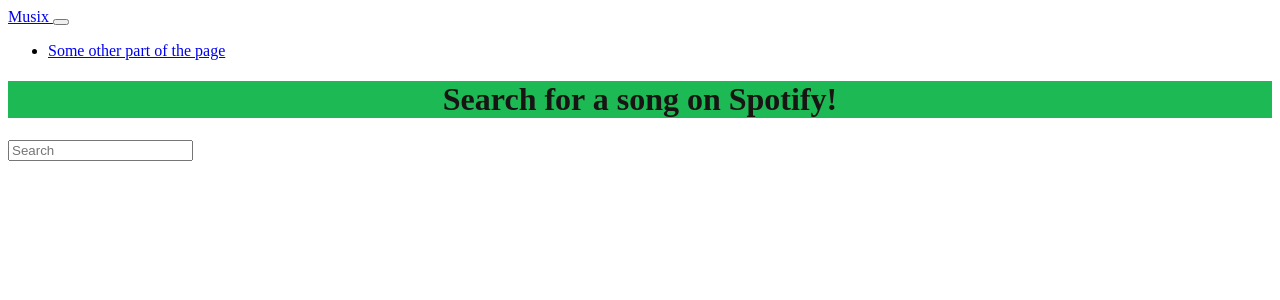
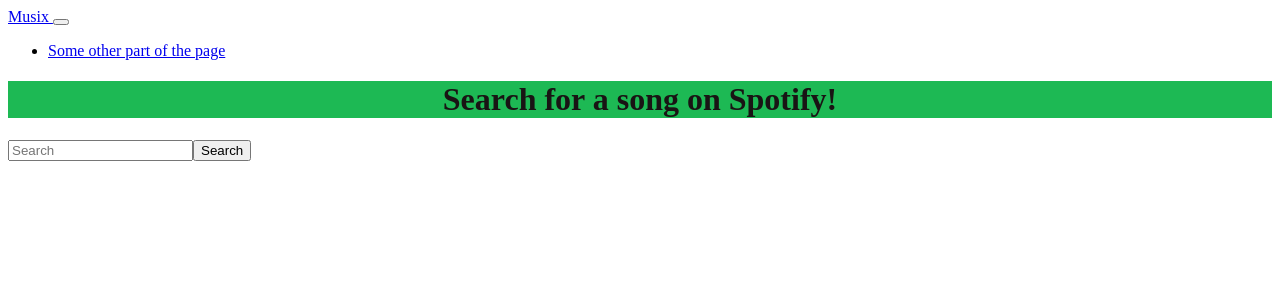
Before and after one commit to SteffenSande/somesomesome, a React (Create React App) app in the folder frontend/: page / in a window 1280 px wide. Shown: the top 300 px of the page. Built offline with nearby package versions, Linux system fonts and the light colour scheme; no server answers; the HTML template or start-up script is replaced by a standard one.

Commit message:
Searchbar now functions

```diff
--- a/frontend/src/App.tsx
+++ b/frontend/src/App.tsx
@@ -37,7 +37,8 @@
     render() {
             return (<div className="App">
                 <NavBar />
-                <SearchBar />
+                <SearchBar handleSubmit={(searchText:string) => {
+                    console.log("Hei, its me Mario" + searchText);}} />
                 <h1> {this.state.message} </h1>
             </div>);
     }
--- a/frontend/src/SearchBar.tsx
+++ b/frontend/src/SearchBar.tsx
@@ -2,6 +2,7 @@
 import { EndPoints } from './Endpoints';
 
 export interface ISearchBarProps {
+    handleSubmit: (any);
 }
 
 export interface ISearchBarState {
@@ -14,7 +15,7 @@
         super(props);
 
         this.updateSearch = this.updateSearch.bind(this);
-        this.handleSubmit = this.handleSubmit.bind(this);
+       // this.handleSubmit = this.handleSubmit.bind(this);
 
         this.state = {
             searchText: ""
@@ -27,13 +28,14 @@
                     <div className="jumbotron" style={{backgroundColor: "#1DB954"}}>
                         <h1 style={{color: " #191414", textAlign: "center"}}>Search for a song on Spotify!</h1>
                     </div>
-                    <form className="searchbar" onSubmit={this.handleSubmit} >
-                        <input  className="form-control"
-                                type="text"
-                                value={this.state.searchText}
-                                onChange={this.updateSearch}
-                                placeholder="Search" />
-                    </form>
+                    <input  className="form-control"
+                            type="text"
+                            value={this.state.searchText}
+                            onChange={this.updateSearch}
+                            placeholder="Search" />
+                    <button className="btn btn-primary"
+                            onClick={() => this.props.handleSubmit(this.state.searchText)}
+                            type={"submit"}>Search</button>
                 </div>
             </div>
         );
@@ -42,9 +44,8 @@
         this.setState({searchText: event.target.value})
     }
 
-    handleSubmit(event: any) {
-
-        console.log("Searched for:" + this.state.searchText);
-        event.preventDefault();
-    }
+    // handleSubmit(event: any) {
+    //     console.log("Searched for:" + this.state.searchText);
+    //     event.preventDefault();
+    // }
 }
```
Also changed, not shown: frontend/static/frontend/main.js.
